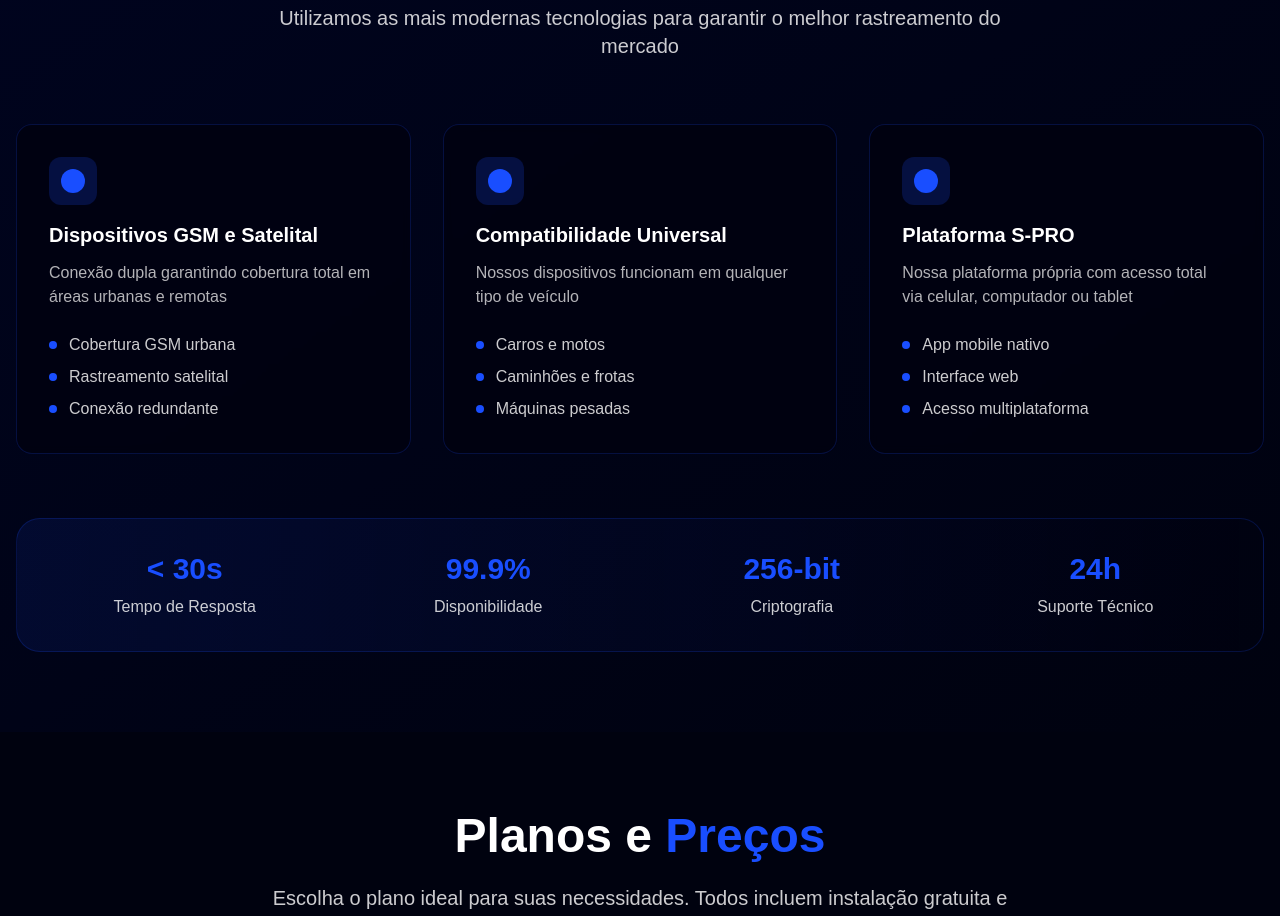
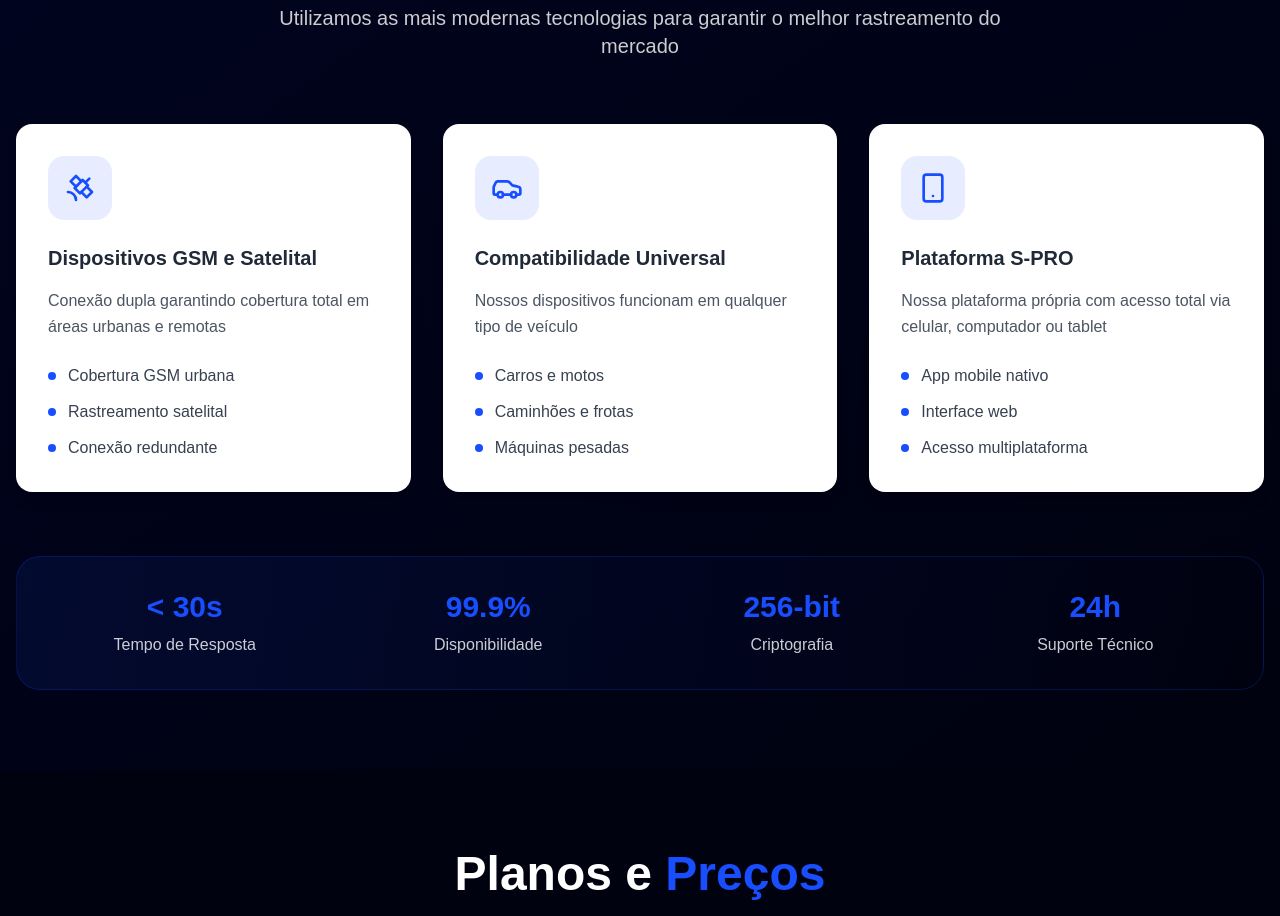
Before and after one commit to mhzindev/sunsettrack-web-vista, a React (Vite) app: page / in a window 1280 px wide. Shown: the part 2260-3176 px from the top of the page. Built offline with nearby package versions, Linux system fonts and the light colour scheme; a web font is replaced by a local one.

Commit message:
Refactor: Replace circles with icons and update technology section design
Replaced the circular elements in the services section with relevant icons. Redesigned the technology section to match the provided image.

```diff
--- a/src/components/Technology.tsx
+++ b/src/components/Technology.tsx
@@ -1,17 +1,22 @@
+
+import { Satellite, Car, Smartphone } from 'lucide-react';
 
 const Technology = () => {
   const technologies = [
     {
+      icon: <Satellite className="w-8 h-8" />,
       title: "Dispositivos GSM e Satelital",
       description: "Conexão dupla garantindo cobertura total em áreas urbanas e remotas",
       features: ["Cobertura GSM urbana", "Rastreamento satelital", "Conexão redundante"]
     },
     {
+      icon: <Car className="w-8 h-8" />,
       title: "Compatibilidade Universal",
       description: "Nossos dispositivos funcionam em qualquer tipo de veículo",
       features: ["Carros e motos", "Caminhões e frotas", "Máquinas pesadas"]
     },
     {
+      icon: <Smartphone className="w-8 h-8" />,
       title: "Plataforma S-PRO",
       description: "Nossa plataforma própria com acesso total via celular, computador ou tablet",
       features: ["App mobile nativo", "Interface web", "Acesso multiplataforma"]
@@ -34,24 +39,26 @@ const Technology = () => {
           {technologies.map((tech, index) => (
             <div
               key={index}
-              className="bg-darker-blue/80 backdrop-blur-sm rounded-2xl p-8 border border-primary/20 hover:border-primary/40 transition-all duration-300"
+              className="bg-white rounded-2xl p-8 shadow-lg hover:shadow-xl transition-all duration-300 hover:transform hover:scale-105"
             >
               <div className="mb-6">
-                <div className="w-12 h-12 bg-primary/20 rounded-xl flex items-center justify-center mb-4">
-                  <div className="w-6 h-6 bg-primary rounded-full"></div>
+                <div className="w-16 h-16 bg-primary/10 rounded-2xl flex items-center justify-center mb-6">
+                  <div className="text-primary">
+                    {tech.icon}
+                  </div>
                 </div>
-                <h3 className="text-xl font-semibold text-white mb-3 font-rethink">
+                <h3 className="text-xl font-semibold text-gray-800 mb-4 font-rethink">
                   {tech.title}
                 </h3>
-                <p className="text-white/70 font-rethink mb-6">
+                <p className="text-gray-600 font-rethink mb-6 leading-relaxed">
                   {tech.description}
                 </p>
               </div>
 
-              <ul className="space-y-2">
+              <ul className="space-y-3">
                 {tech.features.map((feature, featureIndex) => (
-                  <li key={featureIndex} className="flex items-center text-white/80 font-rethink">
-                    <div className="w-2 h-2 bg-primary rounded-full mr-3"></div>
+                  <li key={featureIndex} className="flex items-center text-gray-700 font-rethink">
+                    <div className="w-2 h-2 bg-primary rounded-full mr-3 flex-shrink-0"></div>
                     {feature}
                   </li>
                 ))}
```
